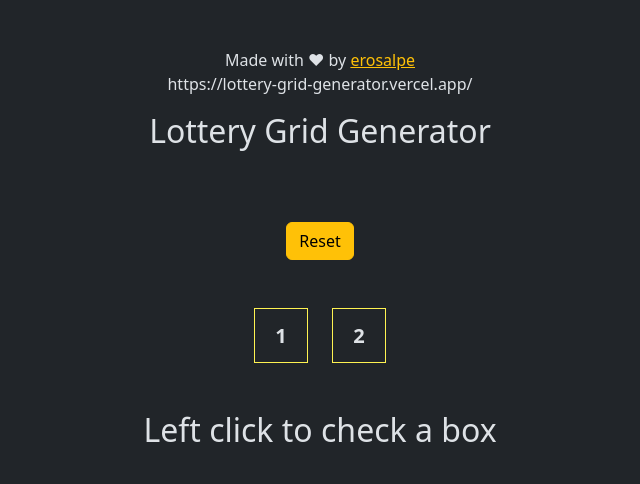
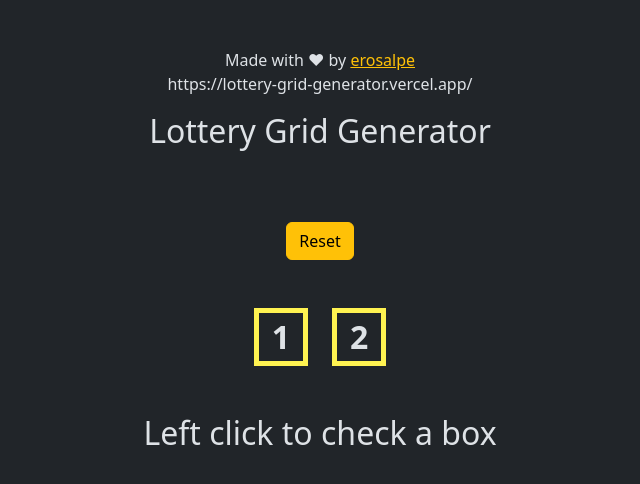
Before and after one commit to erosalpe/grid-generator, a Vue app: page / in a window 1280 px wide. Both pictures are taken after a click on the button "Generate!". Shown: the top 484 px of the page, without its empty margins (320-960 px from the left). Built offline with nearby package versions, Linux system fonts and the light colour scheme.

Commit message:
now numbers are bigger

```diff
--- a/src/components/GridGenerator.vue
+++ b/src/components/GridGenerator.vue
@@ -129,7 +129,7 @@
 
         <div class="row justify-content-center"  v-if="generate">
             <div class="d-flex flex-wrap gap-4 pt-5 col-sm-12 col-md-11 justify-content-center">
-                <div :class="['square', 'fw-bold', 'fs-5']" v-for="i in lastNumber - firstNumber + 1" :key="i" :id="i" @click="toggleClass(i)" :style="{ borderColor: borderColor }">
+                <div :class="['square', 'fw-bold', 'fs-2']" v-for="i in lastNumber - firstNumber + 1" :key="i" :id="i" @click="toggleClass(i)" :style="{ borderColor: borderColor }">
                     {{ firstNumber -1 + i }}
                 </div>
             </div>
@@ -148,8 +148,7 @@
     }
 
     .square{
-        border: 1px solid;
-        padding: 5px;
+        border: 5px solid;
         display: flex;
         align-items: center;
         justify-content: center;
```
